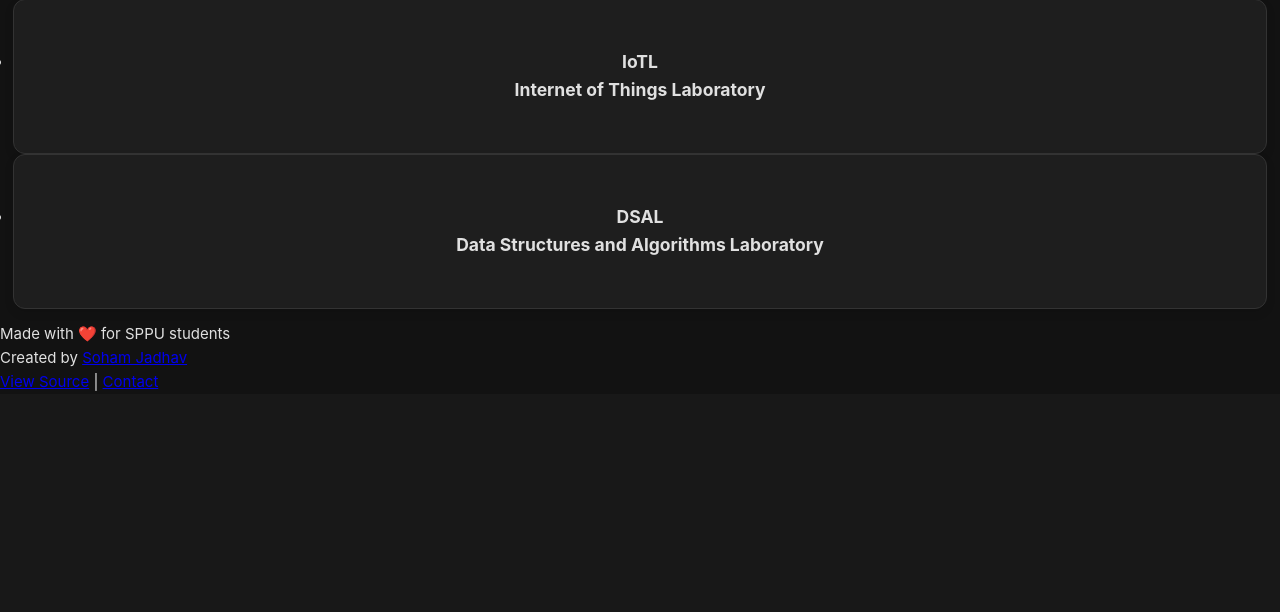
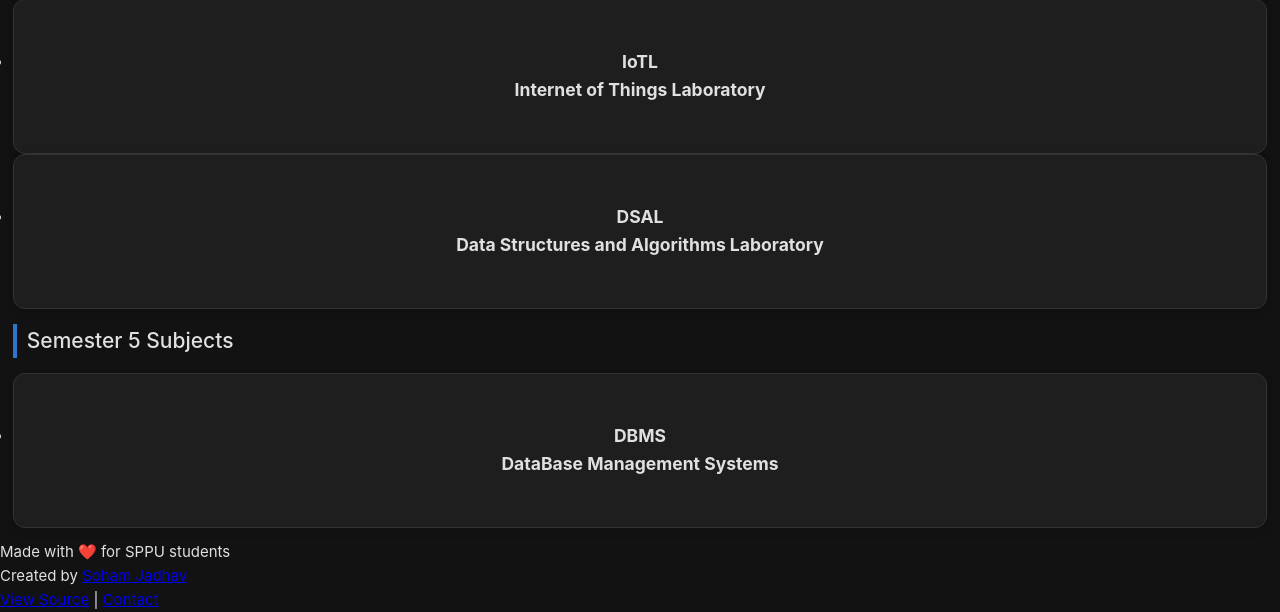
Before and after one commit to AlbatrossC/sppu-codes, a Flask app: page / in a window 1280 px wide. Shown: the part 841-1453 px from the top of the page. Before the commit the page ends 1232 px from the top, so only its background shows below. Run offline with Flask 3, Linux system fonts and the light colour scheme; some libraries are stand-ins or nearby versions.

Commit message:
Added DBMS

```diff
--- a/templates/index.html
+++ b/templates/index.html
@@ -325,6 +325,22 @@
                         </ul>
                     </div>
                 </section>
+
+                <section aria-labelledby="semester-heading" loading="lazy">
+                    <h2 id="semester-heading">Semester 5 Subjects</h2>
+                    <div class="group">
+                        <ul class="subject-list">
+                            <li>
+                                <h3>
+                                    <a href="/dbms" title=" DataBase Management Systems Programs">
+                                        <span class="short-form">DBMS</span>
+                                        <span class="full-name">DataBase Management Systems</span>
+                                    </a>
+                                </h3>
+                            </li>
+                        </ul>
+                    </div>
+                </section>
             </main>
         </div>
 
```
